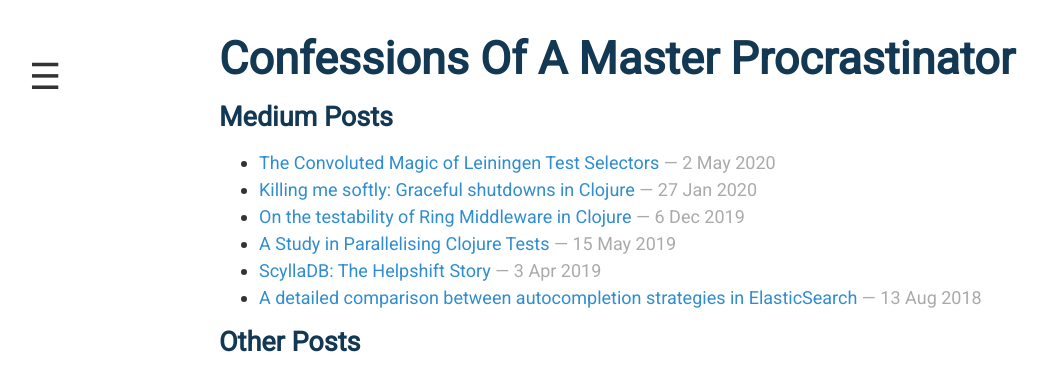
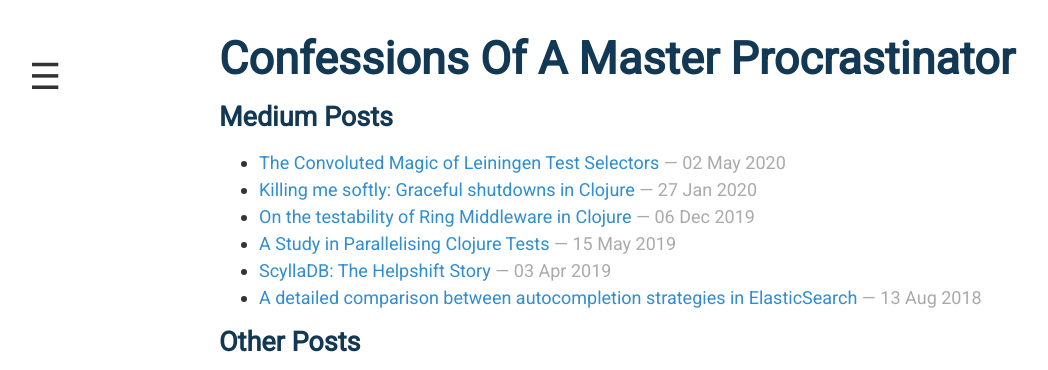
Before and after one commit to mourjo/blog, a Jekyll site: the page built from index.html, in a window 1280 px wide. Shown: the top 370 px of the page, without its empty margins (21-1069 px from the left). Built offline with Jekyll 4.4.1, drawn with Linux system fonts in a browser that asks for light colours.

Commit message:
Bugfix in date formatting

```diff
--- a/index.html
+++ b/index.html
@@ -8,11 +8,11 @@ permalink: /
 <div class="article-list">
     <h1>Medium posts</h1>
     <ul>
-      <li><a href="https://medium.com/helpshift-engineering/the-convoluted-magic-of-leiningen-test-selectors-2eb6c452dfcf" target="_blank">The Convoluted Magic of Leiningen Test Selectors</a><span class="copy">&nbsp;—&nbsp;2 May 2020</span></li>
+      <li><a href="https://medium.com/helpshift-engineering/the-convoluted-magic-of-leiningen-test-selectors-2eb6c452dfcf" target="_blank">The Convoluted Magic of Leiningen Test Selectors</a><span class="copy">&nbsp;—&nbsp;02 May 2020</span></li>
       <li><a href="https://medium.com/helpshift-engineering/achieving-graceful-restarts-of-clojure-services-b3a3b9c1d60d" target="_blank">Killing me softly: Graceful shutdowns in Clojure</a><span class="copy">&nbsp;—&nbsp;27 Jan 2020</span></li>
-      <li><a href="https://medium.com/helpshift-engineering/on-the-testability-of-ring-middlewares-in-clojure-6795eae60f2a" target="_blank">On the testability of Ring Middleware in Clojure</a><span class="copy">&nbsp;—&nbsp;6 Dec 2019</span></li>
+      <li><a href="https://medium.com/helpshift-engineering/on-the-testability-of-ring-middlewares-in-clojure-6795eae60f2a" target="_blank">On the testability of Ring Middleware in Clojure</a><span class="copy">&nbsp;—&nbsp;06 Dec 2019</span></li>
       <li><a href="https://medium.com/helpshift-engineering/a-study-in-parallelising-tests-b5253817beae" target="_blank">A Study in Parallelising Clojure Tests</a><span class="copy">&nbsp;—&nbsp;15 May 2019</span></li>
-      <li><a href="https://medium.com/helpshift-engineering/scylladb-the-helpshift-story-3d332bf80ce2" target="_blank">ScyllaDB: The Helpshift Story</a><span class="copy">&nbsp;—&nbsp;3 Apr 2019</span></li>
+      <li><a href="https://medium.com/helpshift-engineering/scylladb-the-helpshift-story-3d332bf80ce2" target="_blank">ScyllaDB: The Helpshift Story</a><span class="copy">&nbsp;—&nbsp;03 Apr 2019</span></li>
       <li><a href="https://medium.com/@mourjo_sen/a-detailed-comparison-between-autocompletion-strategies-in-elasticsearch-66cb9e9c62c4" target="_blank">A detailed comparison between autocompletion strategies in ElasticSearch</a><span class="copy">&nbsp;—&nbsp;13 Aug 2018</span></li>
     </ul>
 </div>
```
